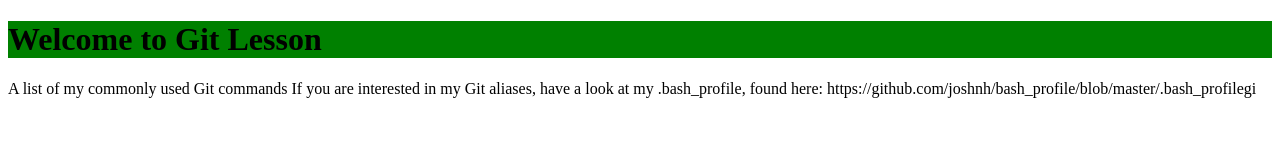
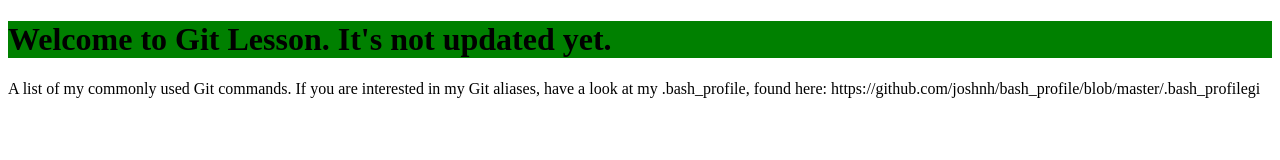
Before and after one commit to nusratBD/git, a plain HTML site: page index.html in a window 1280 px wide. Drawn offline with Linux system fonts and the light colour scheme.

Commit message:
branch head update

```diff
--- a/index.html
+++ b/index.html
@@ -8,9 +8,7 @@
     <link rel="stylesheet" href="style.css">
 </head>
 <body>
-   <h1>Welcome to Git Lesson</h1>
-   <p>A list of my commonly used Git commands
-
-    If you are interested in my Git aliases, have a look at my .bash_profile, found here: https://github.com/joshnh/bash_profile/blob/master/.bash_profilegi</p>
+   <h1>Welcome to Git Lesson. It's not updated yet.</h1>
+   <p>A list of my commonly used Git commands. If you are interested in my Git aliases, have a look at my .bash_profile, found here: https://github.com/joshnh/bash_profile/blob/master/.bash_profilegi</p>
 </body>
 </html>
```
